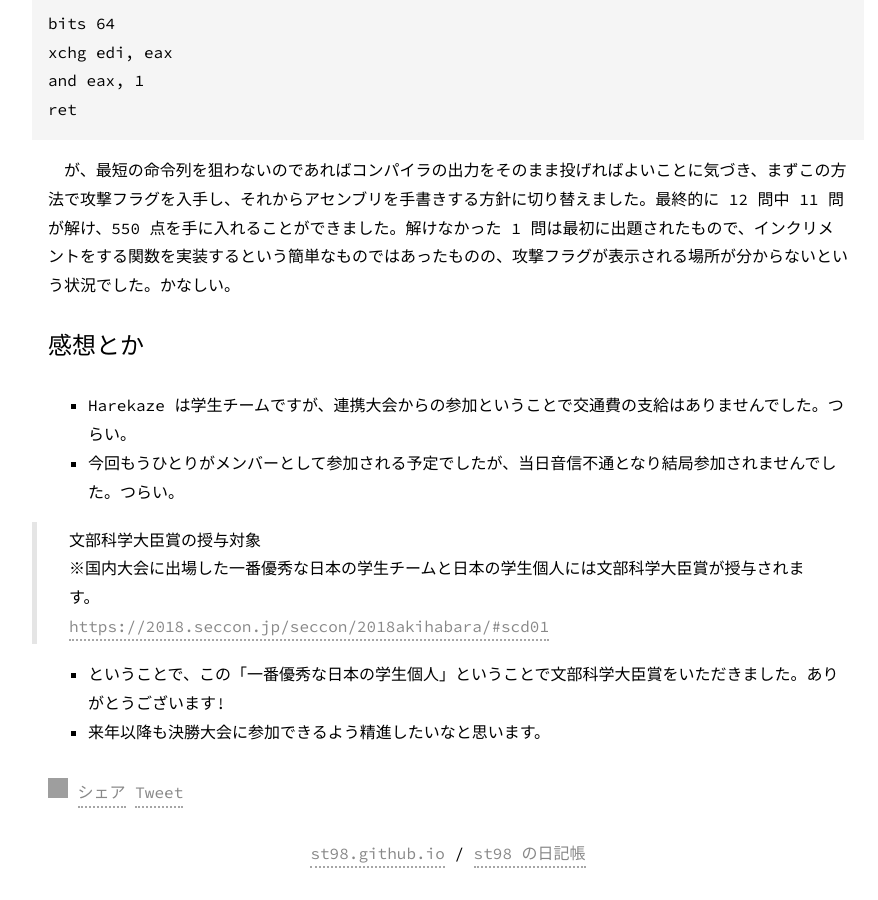
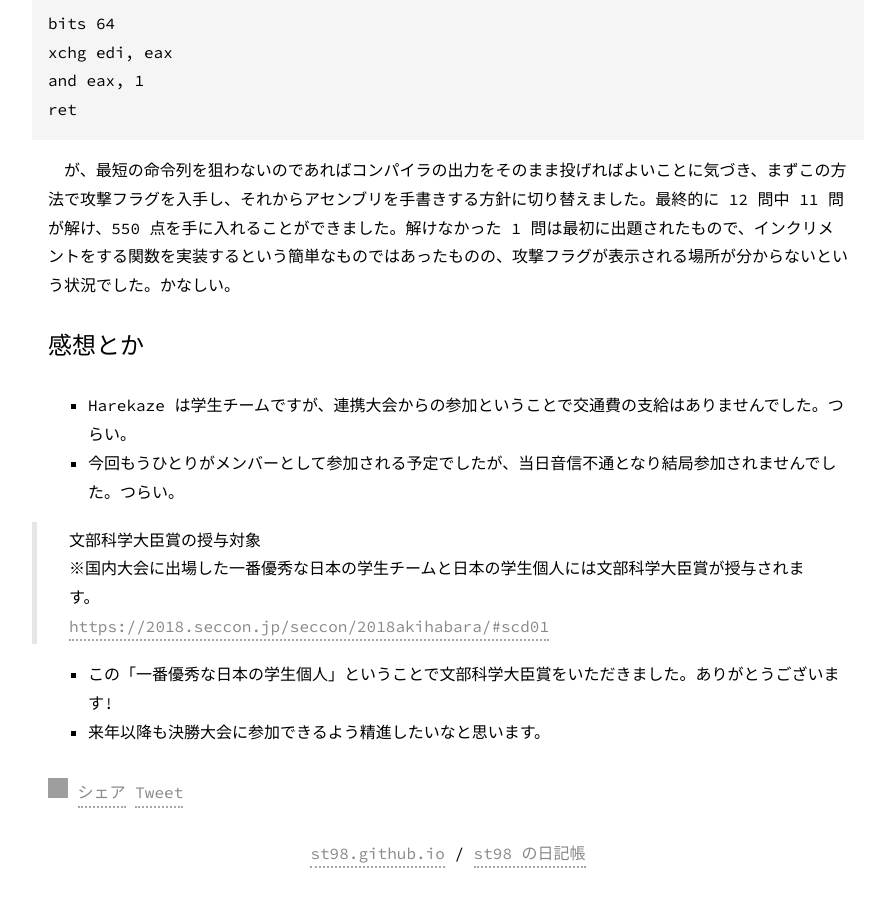
Before and after one commit to st98/diary, a Jekyll site: the page built from _posts/2018-12-24-seccon-2018-domestic-finals.md, in a window 1280 px wide and 900 px high, scrolled down 8826 px. Shown: the whole window, without its empty margins (192-1070 px from the left). Built offline with Jekyll 4.4.1, drawn with Linux system fonts in a browser that asks for light colours; comment, search, counter and statistics services are not loaded; grey boxes are pictures that could not be loaded.

Commit message:
「ということで」がおおい

```diff
--- a/_posts/2018-12-24-seccon-2018-domestic-finals.md
+++ b/_posts/2018-12-24-seccon-2018-domestic-finals.md
@@ -299,5 +299,5 @@
 > ※国内大会に出場した一番優秀な日本の学生チームと日本の学生個人には文部科学大臣賞が授与されます。
 > [https://2018.seccon.jp/seccon/2018akihabara/#scd01](https://2018.seccon.jp/seccon/2018akihabara/#scd01)
 
-- ということで、この「一番優秀な日本の学生個人」ということで文部科学大臣賞をいただきました。ありがとうございます!
+- この「一番優秀な日本の学生個人」ということで文部科学大臣賞をいただきました。ありがとうございます!
 - 来年以降も決勝大会に参加できるよう精進したいなと思います。
```
